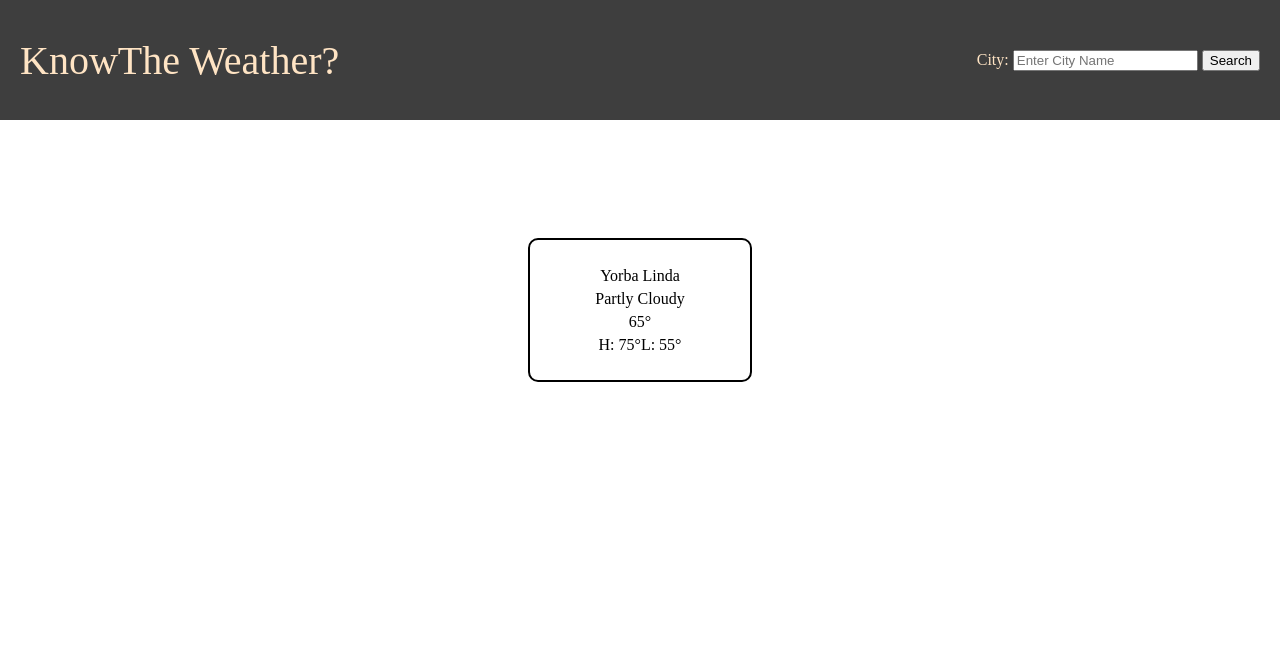
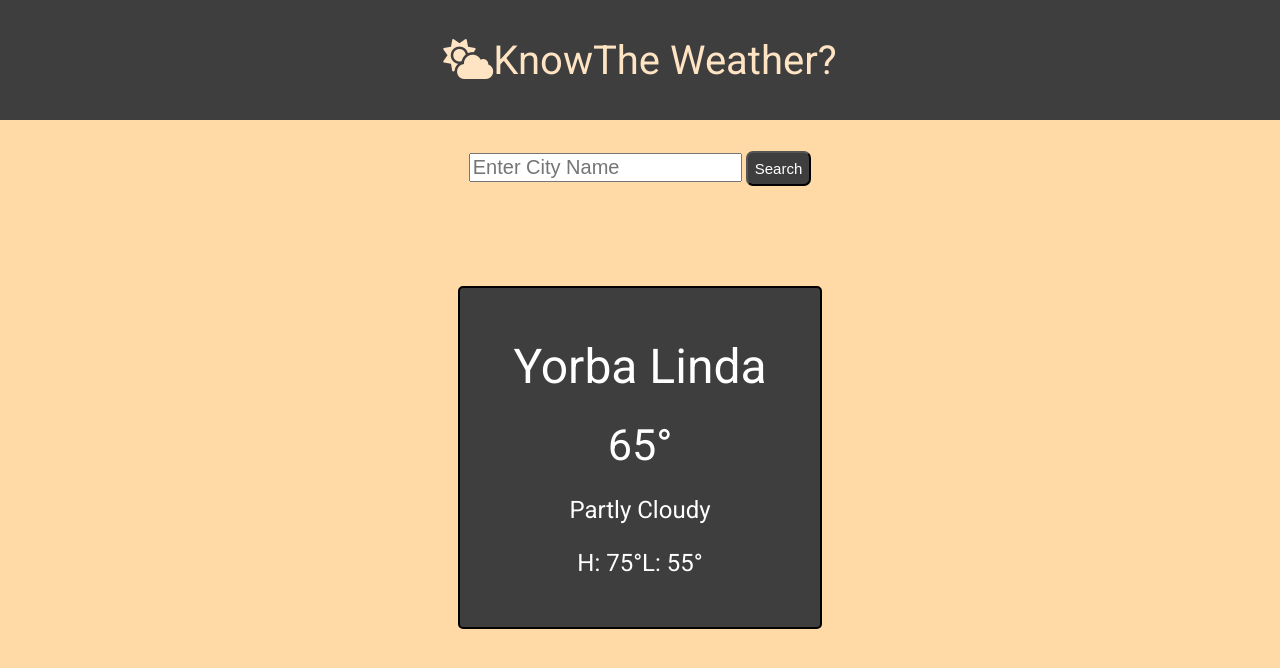
Before and after one commit to pssongs/Weather-App, a React app: page public/index.html in a window 1280 px wide. Built offline with nearby package versions, Linux system fonts and the light colour scheme; a web font is replaced by a local one.

Commit message:
Added icon and changed css of page

```diff
--- a/public/index.html
+++ b/public/index.html
@@ -2,26 +2,31 @@
 <html>
   <head>
     <title>Weather</title>
+    <meta http-equiv="X-UA-Compatible" content="IE=edge" />
+    <meta charset="UTF-8" />
+    <link rel="stylesheet" href="https://cdnjs.cloudflare.com/ajax/libs/font-awesome/6.0.0/css/all.min.css">
     <link rel="stylesheet" href="styles.css">
+    <link
+    href="https://fonts.googleapis.com/css2?family=Antic+Slab&family=Roboto&display=swap"
+    rel="stylesheet"
+    />
   </head>
   <body>
     <header>
-      <div id="logo">KnowThe Weather?</div>
-      <div id="header-right">
-        <div id="search-bar">
-          <form class="search">
-          <label for="search">City:</label>
-          <input type="search" id="search" placeholder="Enter City Name"/>
-          <button type="submit">Search</button>
-          </form>
-        </div>
-      </div>
+      <div id="logo"><i class="fas fa-cloud-sun"></i>KnowThe Weather?</div>
     </header>
     <div class="current">
+      <div id="search-bar">
+        <form class="search">
+        <label for="search"></label>
+        <input type="search" id="search" placeholder="Enter City Name"/>
+        <button type="submit">Search</button>
+        </form>
+      </div>
       <div id="location-info">
         <div id="city">Yorba Linda</div>
+        <div id="temp">65&#176</div>
         <div id="condition">Partly Cloudy</div>
-        <div id="temp">65&#176</div>
         <div id="high-low">
           <div id="high">H: 75&#176</div>
           <div id="low">L: 55&#176</div>
--- a/public/styles.css
+++ b/public/styles.css
@@ -1,9 +1,13 @@
+body {
+  background-color: rgb(255, 217, 166);;
+  font-family: "Roboto", sans-serif;
+}
 header {
   height: 120px;
   background-color: rgb(62, 62, 62);
   margin: 0;
   display: flex;
-  justify-content: space-between;
+  justify-content: center;
   align-items: center;
   padding: 0 20px 0 20px;
   color: bisque;
@@ -22,16 +26,18 @@ html, body {
 }
 
 #location-info {
-  width: 200px;
-  height: 50%;
+  min-width: 300px;
+  padding: 50px 30px 50px 30px;
   display: flex;
   flex-direction: column;
   align-items: center;
   justify-content: center;
-  border: 2px solid;
-  border-radius: 10px;
-  padding: 10px;
+  border: 2px solid black;
+  border-radius: 5px;
   gap: 5px;
+  background-color: rgb(62, 62, 62);
+  color: white;
+  font-size: 1.5em;
 }
 
 #high-low {
@@ -46,11 +52,44 @@ html, body {
   align-items: center;
 }
 
+#search-bar label {
+  font-size: 25px;
+}
+
+#search-bar input {
+  font-size: 20px;
+}
+
 .current {
   width: 100vw;
-  height: 30vh;
+  height: 50vh;
   display: flex;
   align-items: center;
   justify-content: center;
   padding-top: 70px;
+  flex-direction: column;
+  gap: 100px;
 }
+
+#search-bar button {
+  background-color: rgb(62, 62, 62);
+  padding: 7px;
+  border-radius: 7px;
+  color: white;
+  font-size: 15px;
+
+}
+
+#city {
+  font-size: 2em;
+
+}
+
+#temp {
+  margin: 20px 0 20px 0;
+  font-size: 1.8em;
+}
+
+#condition {
+  padding-bottom: 20px;
+}
```
